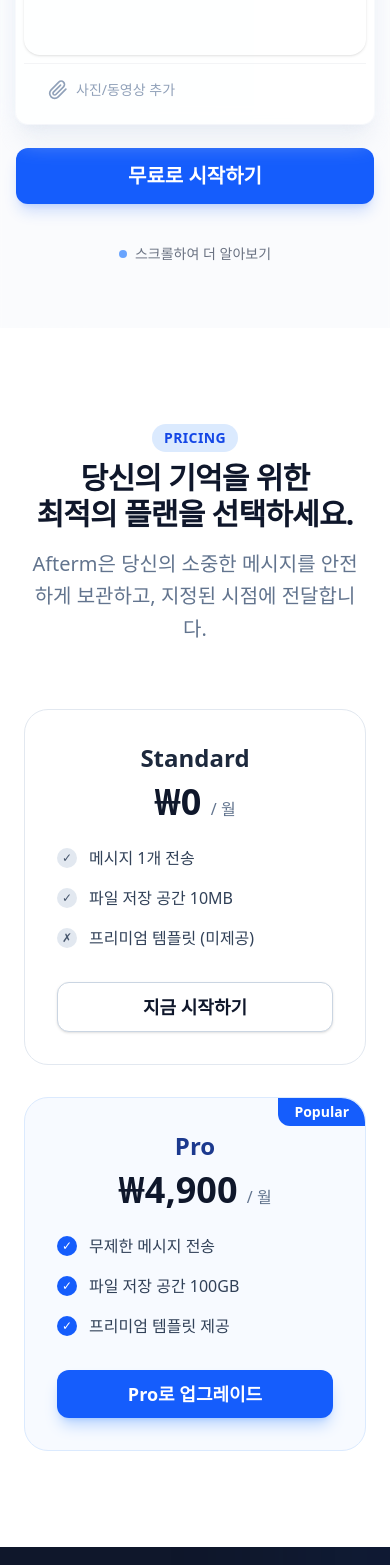
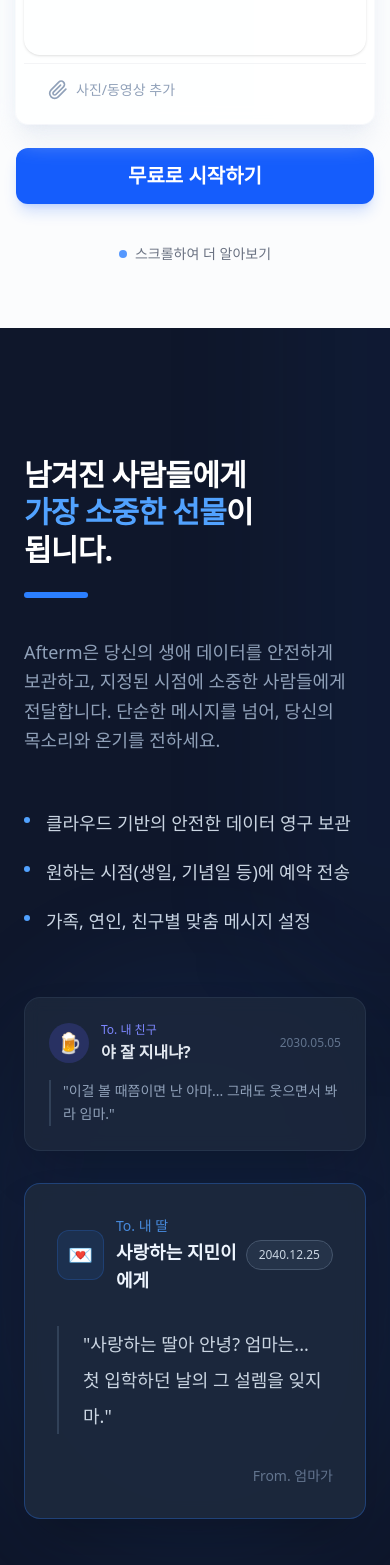
Before and after one commit to dbsdydgus25-gif/afterm, a Next.js app: page / in a window 390 px wide. Shown: the part 432-1997 px from the top of the page. Built offline with nearby package versions, Linux system fonts and the light colour scheme.

Commit message:
Refactor: Move pricing, update text, remove final CTA

```diff
--- a/src/app/page.tsx
+++ b/src/app/page.tsx
@@ -116,7 +116,7 @@
                         type="text"
                         value={recipient.name}
                         onChange={(e) => setRecipient({ name: e.target.value })}
-                        placeholder="받는 사람 입력 (예: 엄마, 철수)"
+                        placeholder="받는 사람 입력"
                         className="flex-1 bg-transparent border-none focus:ring-0 text-slate-900 font-bold placeholder:text-slate-300 placeholder:font-normal text-lg p-0 font-sans"
                       />
                     </div>
@@ -168,77 +168,7 @@
           </div>
         </section>
 
-        {/* Pricing Section */}
-        <section className="w-full bg-white py-24">
-          <div className="max-w-7xl mx-auto px-6 lg:px-8 text-center">
-            <motion.div
-              initial={{ opacity: 0, y: 50 }}
-              whileInView={{ opacity: 1, y: 0 }}
-              viewport={{ once: false, amount: 0.3 }}
-              transition={{ duration: 0.8, ease: "easeOut" }}
-              className="mb-16 space-y-4"
-            >
-              <span className="inline-block py-1 px-3 rounded-full bg-blue-100 text-blue-700 text-sm font-bold tracking-wide mb-2">PRICING</span>
-              <h2 className="text-3xl md:text-5xl font-bold text-slate-900 tracking-tight">
-                당신의 기억을 위한<br className="sm:hidden" />
-                최적의 플랜을 선택하세요.
-              </h2>
-              <p className="text-slate-500 text-xl max-w-2xl mx-auto leading-relaxed">
-                Afterm은 당신의 소중한 메시지를 안전하게 보관하고,
-                지정된 시점에 전달합니다.
-              </p>
-            </motion.div>
 
-            <div className="grid grid-cols-1 md:grid-cols-2 gap-8 max-w-4xl mx-auto">
-              {/* Standard Plan */}
-              <div className="rounded-3xl p-8 border border-slate-200 bg-white relative hover:shadow-xl transition-all duration-300">
-                <h3 className="text-2xl font-bold text-slate-800 mb-2">Standard</h3>
-                <div className="text-4xl font-extrabold text-slate-900 mb-6">₩0 <span className="text-base font-normal text-slate-500">/ 월</span></div>
-                <ul className="space-y-4 mb-8">
-                  <li className="flex items-center gap-3 text-slate-700 font-medium">
-                    <span className="w-5 h-5 rounded-full bg-slate-200 flex items-center justify-center text-slate-600 text-xs">✓</span>
-                    메시지 1개 전송
-                  </li>
-                  <li className="flex items-center gap-3 text-slate-700 font-medium">
-                    <span className="w-5 h-5 rounded-full bg-slate-200 flex items-center justify-center text-slate-600 text-xs">✓</span>
-                    파일 저장 공간 10MB
-                  </li>
-                  <li className="flex items-center gap-3 text-slate-700 font-medium">
-                    <span className="w-5 h-5 rounded-full bg-slate-200 flex items-center justify-center text-slate-600 text-xs">✗</span>
-                    프리미엄 템플릿 (미제공)
-                  </li>
-                </ul>
-                <Button onClick={() => handleSubscribe("Standard", "₩0")} className="w-full py-6 rounded-xl text-lg bg-white border border-slate-300 text-slate-900 hover:bg-slate-50 font-bold shadow-sm">
-                  지금 시작하기
-                </Button>
-              </div>
-
-              {/* Pro Plan */}
-              <div className="rounded-3xl p-8 border border-blue-100 bg-blue-50/50 relative hover:shadow-2xl transition-all duration-300 transform md:-translate-y-4">
-                <div className="absolute top-0 right-0 bg-blue-600 text-white px-4 py-1 rounded-bl-xl rounded-tr-3xl text-sm font-bold">Popular</div>
-                <h3 className="text-2xl font-bold text-blue-900 mb-2">Pro</h3>
-                <div className="text-4xl font-extrabold text-slate-900 mb-6">₩4,900 <span className="text-base font-normal text-slate-500">/ 월</span></div>
-                <ul className="space-y-4 mb-8">
-                  <li className="flex items-center gap-3 text-slate-700 font-medium">
-                    <span className="w-5 h-5 rounded-full bg-blue-600 flex items-center justify-center text-white text-xs">✓</span>
-                    무제한 메시지 전송
-                  </li>
-                  <li className="flex items-center gap-3 text-slate-700 font-medium">
-                    <span className="w-5 h-5 rounded-full bg-blue-600 flex items-center justify-center text-white text-xs">✓</span>
-                    파일 저장 공간 100GB
-                  </li>
-                  <li className="flex items-center gap-3 text-slate-700 font-medium">
-                    <span className="w-5 h-5 rounded-full bg-blue-600 flex items-center justify-center text-white text-xs">✓</span>
-                    프리미엄 템플릿 제공
-                  </li>
-                </ul>
-                <Button onClick={() => handleSubscribe("Pro", "₩4,900")} className="w-full py-6 rounded-xl text-lg bg-blue-600 text-white hover:bg-blue-700 font-bold shadow-lg shadow-blue-500/30">
-                  Pro로 업그레이드
-                </Button>
-              </div>
-            </div>
-          </div>
-        </section>
 
         {/* Feature Section (Dark) */}
         <section className="w-full bg-slate-900 text-white py-32 overflow-hidden relative">
@@ -308,7 +238,7 @@
                         <div className="flex items-center gap-3">
                           <div className="w-10 h-10 rounded-full bg-indigo-500/20 flex items-center justify-center text-xl">🍺</div>
                           <div>
-                            <span className="block text-xs text-indigo-400 mb-0.5">To. 내 친구 철수</span>
+                            <span className="block text-xs text-indigo-400 mb-0.5">To. 내 친구</span>
                             <span className="text-base text-slate-200 font-bold">야 잘 지내냐?</span>
                           </div>
                         </div>
@@ -425,31 +355,72 @@
           </div>
         </section>
 
-        {/* Final CTA Pricing Section */}
-        <section className="w-full py-20 bg-slate-50 border-t border-slate-200">
-          <div className="max-w-5xl mx-auto px-6 lg:px-8">
-            <div className="text-center mb-12">
-              <h2 className="text-2xl font-bold text-slate-900">원하는 방식으로 시작해보세요</h2>
-            </div>
-            <div className="grid grid-cols-1 md:grid-cols-2 gap-6">
-              {/* Standard Plan Small */}
-              <div className="bg-white p-6 rounded-2xl border border-slate-200 shadow-sm flex items-center justify-between hover:border-slate-300 transition-colors">
-                <div>
-                  <h3 className="font-bold text-slate-900">Standard</h3>
-                  <p className="text-sm text-slate-500">가볍게 시작하는 무료 플랜</p>
-                </div>
-                <Button onClick={() => handleSubscribe("Standard", "₩0")} variant="outline" className="font-bold">
-                  무료로 시작
+        {/* Pricing Section (Moved) */}
+        <section className="w-full bg-white py-24">
+          <div className="max-w-7xl mx-auto px-6 lg:px-8 text-center">
+            <motion.div
+              initial={{ opacity: 0, y: 50 }}
+              whileInView={{ opacity: 1, y: 0 }}
+              viewport={{ once: false, amount: 0.3 }}
+              transition={{ duration: 0.8, ease: "easeOut" }}
+              className="mb-16 space-y-4"
+            >
+              <span className="inline-block py-1 px-3 rounded-full bg-blue-100 text-blue-700 text-sm font-bold tracking-wide mb-2">PRICING</span>
+              <h2 className="text-3xl md:text-5xl font-bold text-slate-900 tracking-tight">
+                당신의 기억을 위한<br className="sm:hidden" />
+                최적의 플랜을 선택하세요.
+              </h2>
+              <p className="text-slate-500 text-xl max-w-2xl mx-auto leading-relaxed">
+                Afterm은 당신의 소중한 메시지를 안전하게 보관하고,
+                지정된 시점에 전달합니다.
+              </p>
+            </motion.div>
+
+            <div className="grid grid-cols-1 md:grid-cols-2 gap-8 max-w-4xl mx-auto">
+              {/* Standard Plan */}
+              <div className="rounded-3xl p-8 border border-slate-200 bg-white relative hover:shadow-xl transition-all duration-300">
+                <h3 className="text-2xl font-bold text-slate-800 mb-2">Standard</h3>
+                <div className="text-4xl font-extrabold text-slate-900 mb-6">₩0 <span className="text-base font-normal text-slate-500">/ 월</span></div>
+                <ul className="space-y-4 mb-8">
+                  <li className="flex items-center gap-3 text-slate-700 font-medium">
+                    <span className="w-5 h-5 rounded-full bg-slate-200 flex items-center justify-center text-slate-600 text-xs">✓</span>
+                    메시지 1개 전송
+                  </li>
+                  <li className="flex items-center gap-3 text-slate-700 font-medium">
+                    <span className="w-5 h-5 rounded-full bg-slate-200 flex items-center justify-center text-slate-600 text-xs">✓</span>
+                    파일 저장 공간 10MB
+                  </li>
+                  <li className="flex items-center gap-3 text-slate-700 font-medium">
+                    <span className="w-5 h-5 rounded-full bg-slate-200 flex items-center justify-center text-slate-600 text-xs">✗</span>
+                    프리미엄 템플릿 (미제공)
+                  </li>
+                </ul>
+                <Button onClick={() => handleSubscribe("Standard", "₩0")} className="w-full py-6 rounded-xl text-lg bg-white border border-slate-300 text-slate-900 hover:bg-slate-50 font-bold shadow-sm">
+                  지금 시작하기
                 </Button>
               </div>
-              {/* Pro Plan Small */}
-              <div className="bg-blue-50 p-6 rounded-2xl border border-blue-100 shadow-sm flex items-center justify-between hover:border-blue-200 transition-colors relative overflow-hidden">
-                <div className="relative z-10">
-                  <h3 className="font-bold text-blue-900">Pro Upgrade</h3>
-                  <p className="text-sm text-blue-600">무제한 메시지 & 100GB</p>
-                </div>
-                <Button onClick={() => handleSubscribe("Pro", "₩4,900")} className="bg-blue-600 hover:bg-blue-700 text-white font-bold relative z-10">
-                  ₩4,900 / 월
+
+              {/* Pro Plan */}
+              <div className="rounded-3xl p-8 border border-blue-100 bg-blue-50/50 relative hover:shadow-2xl transition-all duration-300 transform md:-translate-y-4">
+                <div className="absolute top-0 right-0 bg-blue-600 text-white px-4 py-1 rounded-bl-xl rounded-tr-3xl text-sm font-bold">Popular</div>
+                <h3 className="text-2xl font-bold text-blue-900 mb-2">Pro</h3>
+                <div className="text-4xl font-extrabold text-slate-900 mb-6">₩4,900 <span className="text-base font-normal text-slate-500">/ 월</span></div>
+                <ul className="space-y-4 mb-8">
+                  <li className="flex items-center gap-3 text-slate-700 font-medium">
+                    <span className="w-5 h-5 rounded-full bg-blue-600 flex items-center justify-center text-white text-xs">✓</span>
+                    무제한 메시지 전송
+                  </li>
+                  <li className="flex items-center gap-3 text-slate-700 font-medium">
+                    <span className="w-5 h-5 rounded-full bg-blue-600 flex items-center justify-center text-white text-xs">✓</span>
+                    파일 저장 공간 100GB
+                  </li>
+                  <li className="flex items-center gap-3 text-slate-700 font-medium">
+                    <span className="w-5 h-5 rounded-full bg-blue-600 flex items-center justify-center text-white text-xs">✓</span>
+                    프리미엄 템플릿 제공
+                  </li>
+                </ul>
+                <Button onClick={() => handleSubscribe("Pro", "₩4,900")} className="w-full py-6 rounded-xl text-lg bg-blue-600 text-white hover:bg-blue-700 font-bold shadow-lg shadow-blue-500/30">
+                  Pro로 업그레이드
                 </Button>
               </div>
             </div>
```
